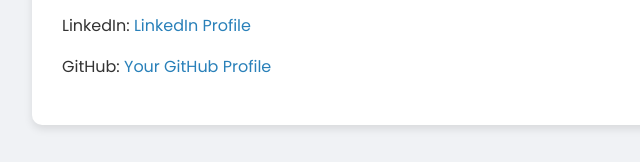
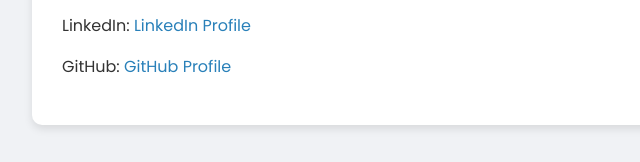
Before and after one commit to virat1993/virat-singh-chauhan, a plain HTML site: page index.html in a window 1280 px wide. Shown: the part 1144-1306 px from the top of the page, 128-768 px from the left. Drawn offline with Linux system fonts and the light colour scheme.

Commit message:
Update index.html
Git link updated

```diff
--- a/index.html
+++ b/index.html
@@ -87,7 +87,7 @@
         <h2>Contact</h2>
         <p>Email: <a href="mailto:virat1993@gmail.com">virat1993@gmail.com</a></p>
         <p>LinkedIn: <a href="https://www.linkedin.com/in/virat-singh-chauhan-00175829/">LinkedIn Profile</a></p>
-        <p>GitHub: <a href="https://virat-singh-chauhan.github.io/">Your GitHub Profile</a></p>
+        <p>GitHub: <a href="https://virat1993.github.io/virat-singh-chauhan/">GitHub Profile</a></p>
     </div>
 </body>
 </html>
```
